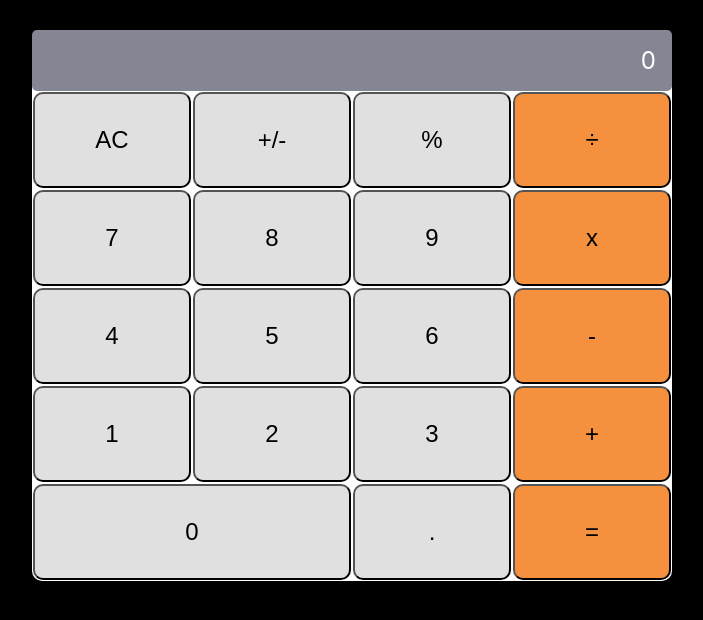
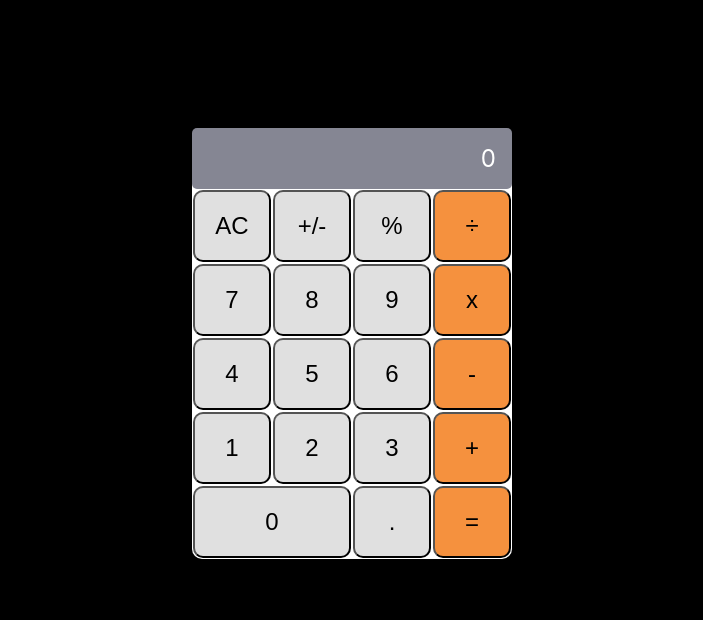
Before and after one commit to Danfall369/math-magicians, a React (Create React App) app: page / in a window 1280 px wide. Shown: the top 620 px of the page, without its empty margins (288-991 px from the left). Built offline with nearby package versions, Linux system fonts and the light colour scheme; the HTML template or start-up script is replaced by a standard one.

Commit message:
adding more styling to the calculator

```diff
--- a/src/components/Calculator.css
+++ b/src/components/Calculator.css
@@ -9,9 +9,9 @@ body {
 }
 
 .calc-wrapper {
+  width: 20rem;
   background-color: white;
-  width: 40rem;
-  transform: translateY(30px);
+  transform: translateY(8rem);
   border-radius: 10px;
 }
 
@@ -22,7 +22,7 @@ body {
 }
 
 .buttons-wrapper {
-  height: 4em;
+  height: 3em;
   display: flex;
   justify-content: center;
   align-items: center;
```
Also changed, not shown: src/components/Fetch-API.js (added), 1 other file (tests, documents, lock files or other folders).
